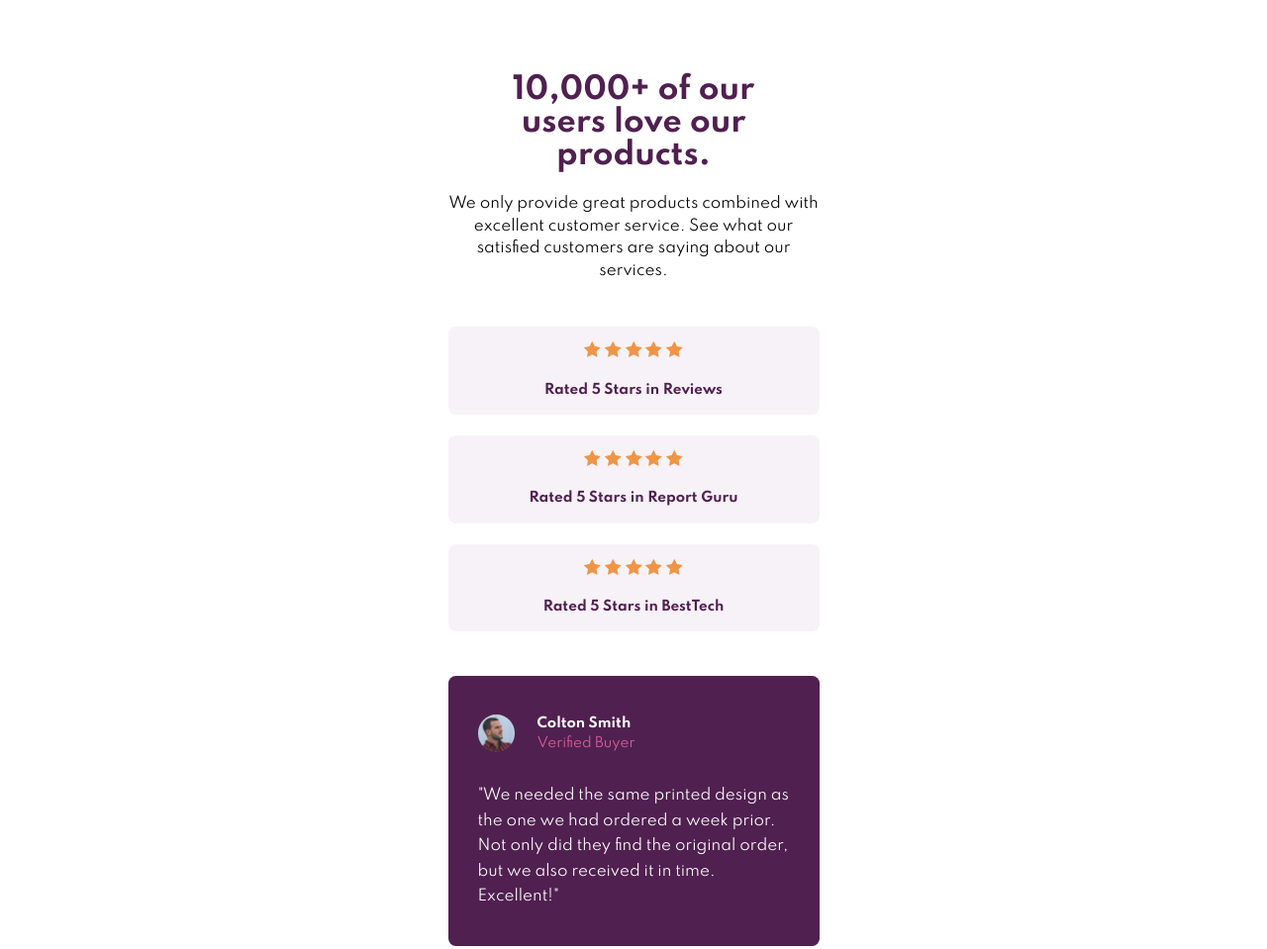
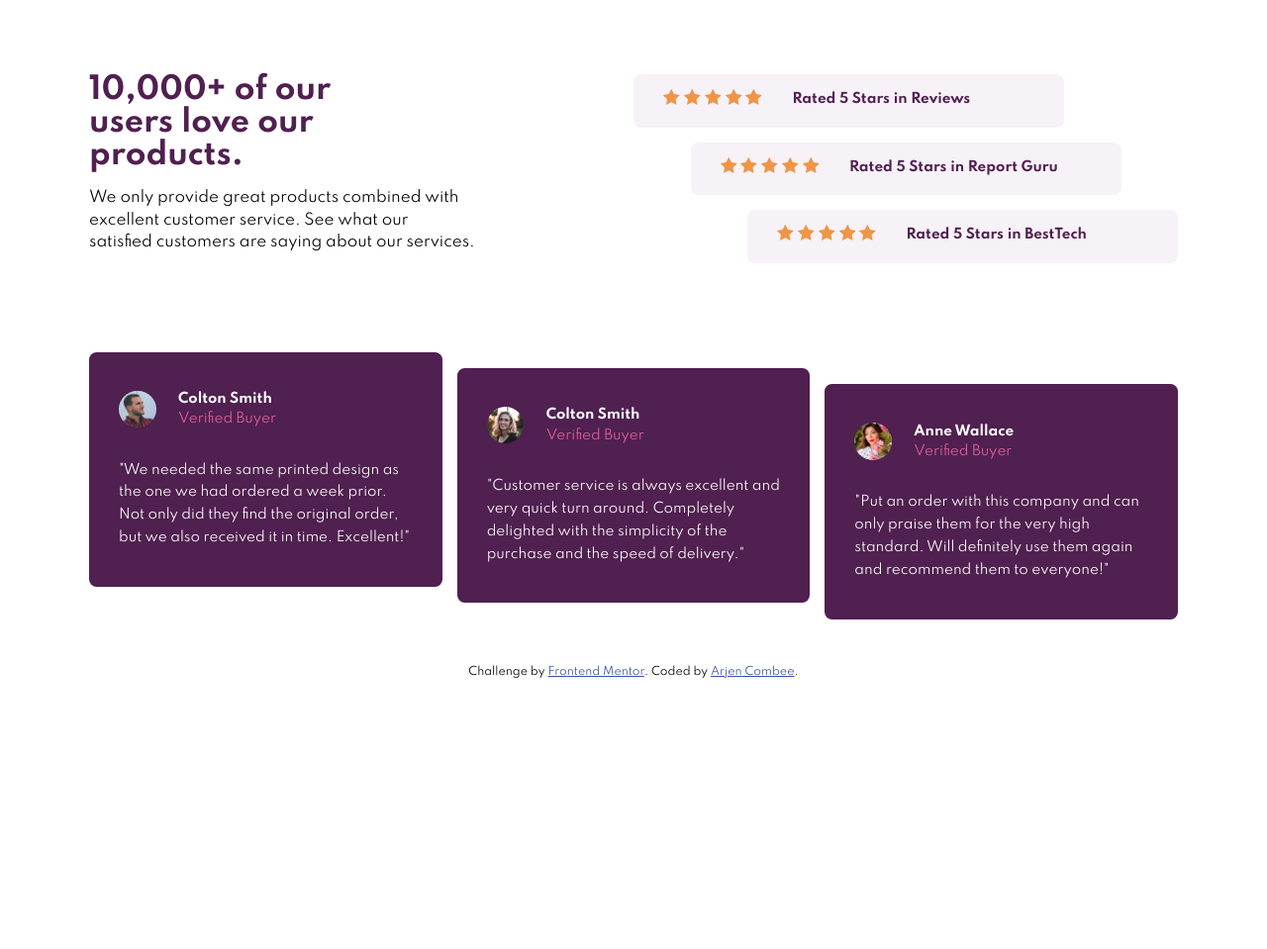
Before and after one commit to ArjenCombee/FEM005-social-proof-section, a plain HTML site: page index.html in a window 1280 px wide. Shown: the top 959 px of the page at 99% size. After the commit the page ends 800 px from the top, so only its background shows below. Drawn offline with Linux system fonts and the light colour scheme.

Commit message:
Added desktop version

```diff
--- a/css/style.css
+++ b/css/style.css
@@ -98,6 +98,76 @@ img {
 .card__testimonial {
   line-height: 1.7;
 }
+
+/* MEDIA QUERIES */
+@media only screen and (min-width: 800px) {
+  .social-proof {
+    display: grid;
+    grid-template-columns: 50% 50%;
+    grid-template-areas:
+      'intro ratings'
+      'testemonials testemonials';
+    row-gap: 6rem;
+    width: 90%;
+    max-width: 1100px;
+  }
+  .intro {
+    grid-area: intro;
+    text-align: left;
+  }
+  .intro__title {
+    margin-left: 0;
+    width: 20rem;
+  }
+  .intro__body {
+    width: 26rem;
+    margin: 1rem 0 0 0;
+  }
+  .ratings {
+    grid-area: ratings;
+    display: flex;
+    flex-direction: column;
+  }
+  .rating__item {
+    display: flex;
+    padding: 1rem 2rem;
+    width: 29rem;
+    margin-bottom: 1rem;
+  }
+  .rating__item:nth-child(2) {
+    align-self: center;
+  }
+  .rating__item:last-child {
+    align-self: flex-end;
+    margin-bottom: 0;
+  }
+  .rating__item--stars {
+    padding: 0;
+  }
+  .rating__item--label {
+    padding-left: 2rem;
+  }
+  .testimonials {
+    grid-area: testemonials;
+    display: flex;
+    align-items: flex-start;
+    min-height: 18rem;
+  }
+  .card {
+    flex-basis: calc((100%) / 3);
+    margin: 0 1rem 0 0;
+  }
+  .card:nth-child(2) {
+    align-self: center;
+  }
+  .card:last-child {
+    align-self: flex-end;
+    margin-right: 0;
+  }
+  .card__testimonial {
+    font-size: 0.9rem;
+  }
+}
 /* UTILITY STYLES */
 .star {
   display: inline-block;
```
